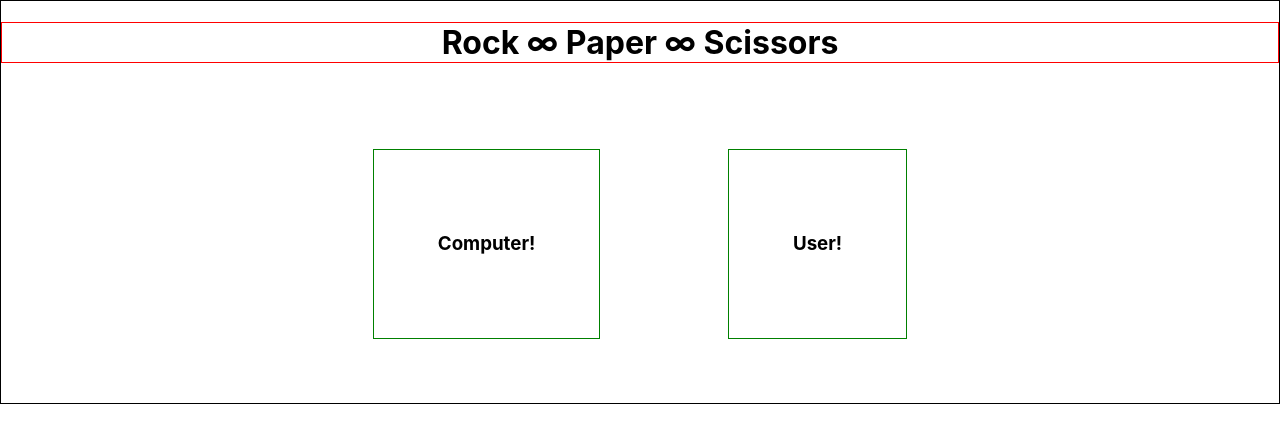
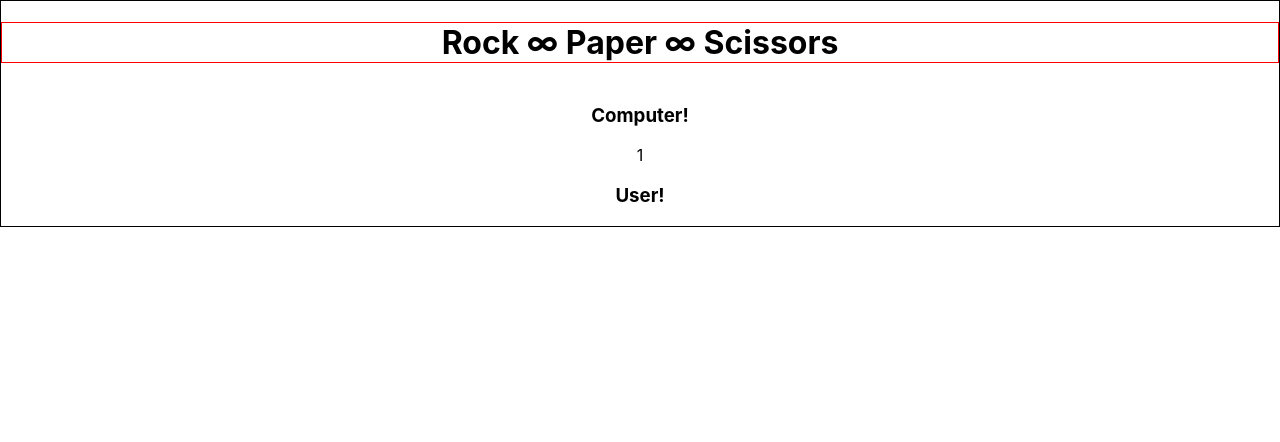
Before and after one commit to jzanderson09/rock-paper-scissors, a React (Create React App) app: page / in a window 1280 px wide. Shown: the top 442 px of the page. Built offline with nearby package versions, Linux system fonts and the light colour scheme.

Commit message:
Moved User and Computer components into the Game class component, which will manage game data.

```diff
--- a/src/App.js
+++ b/src/App.js
@@ -1,20 +1,11 @@
+import Game from './components/Game';
 import './styling/App.scss';
-
-import Rock from './components/Rock';
-import Paper from './components/Paper';
-import Scissors from './components/Scissors';
-import User from './components/User';
-import Computer from './components/Computer';
 
 function App() {
   return (
     <div className="App">
       <h1>Rock ∞ Paper ∞ Scissors</h1>
-      <Computer />
-      <User />
-      {/* <Rock value='rock' />
-      <Paper value='paper' />
-      <Scissors value='scissors' /> */}
+      <Game />
     </div>
   );
 }
--- a/src/components/Computer.jsx
+++ b/src/components/Computer.jsx
@@ -1,9 +1,11 @@
-import React from 'react';
+import React, { useState } from 'react';
 
 const Computer = () => {
+    const choice = Math.floor(Math.random() * 3) + 1;
     return (
-        <div className='player'>
+        <div className='computer'>
             <h3>Computer!</h3>
+            <p>{choice}</p>
         </div>
     );
 };
--- /dev/null
+++ b/src/components/Game.jsx
@@ -0,0 +1,30 @@
+import React, { Component } from 'react';
+import rock from '../images/rock.jpg';
+import paper from '../images/paper.jpg';
+import scissors from '../images/scissors.jpg';
+import User from './User';
+import Computer from './Computer';
+
+class Game extends Component {
+    constructor(props) {
+        super(props);
+        this.state = {
+            choiceImgs: []
+        };
+    }
+
+    componentDidMount() {
+        this.setState({ choiceImgs: [rock, paper, scissors] });
+    }
+
+    render() {
+        return (
+            <div className='game'>
+                <Computer />
+                <User />
+            </div>
+        );
+    }
+}
+
+export default Game;
--- a/src/components/User.jsx
+++ b/src/components/User.jsx
@@ -2,7 +2,7 @@ import React from 'react';
 
 const User = () => {
     return (
-        <div className='player'>
+        <div className='user'>
             <h3>User!</h3>
         </div>
     );
```
Also changed, not shown: src/calculations.js (added, +24 -0 lines).
